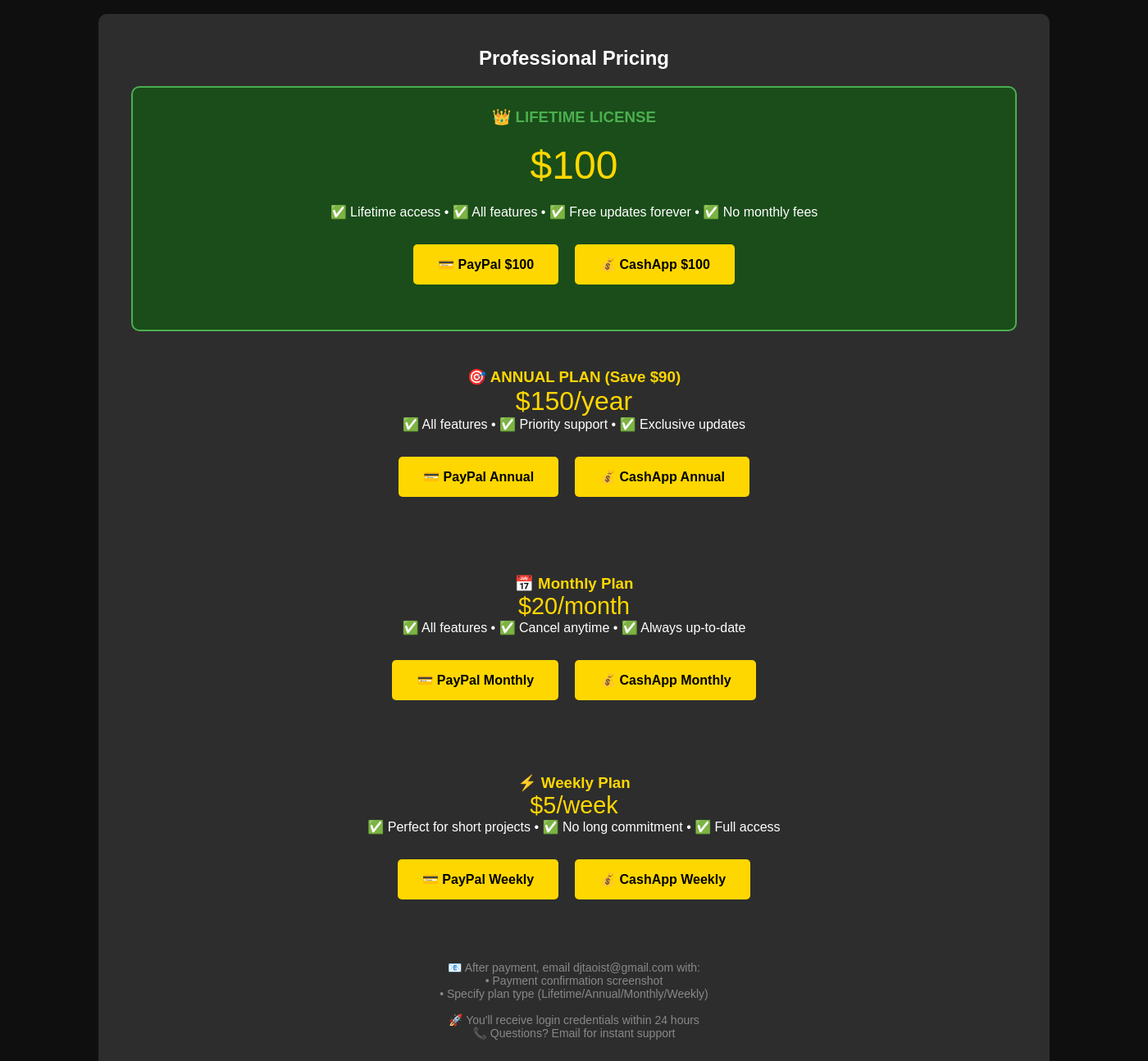
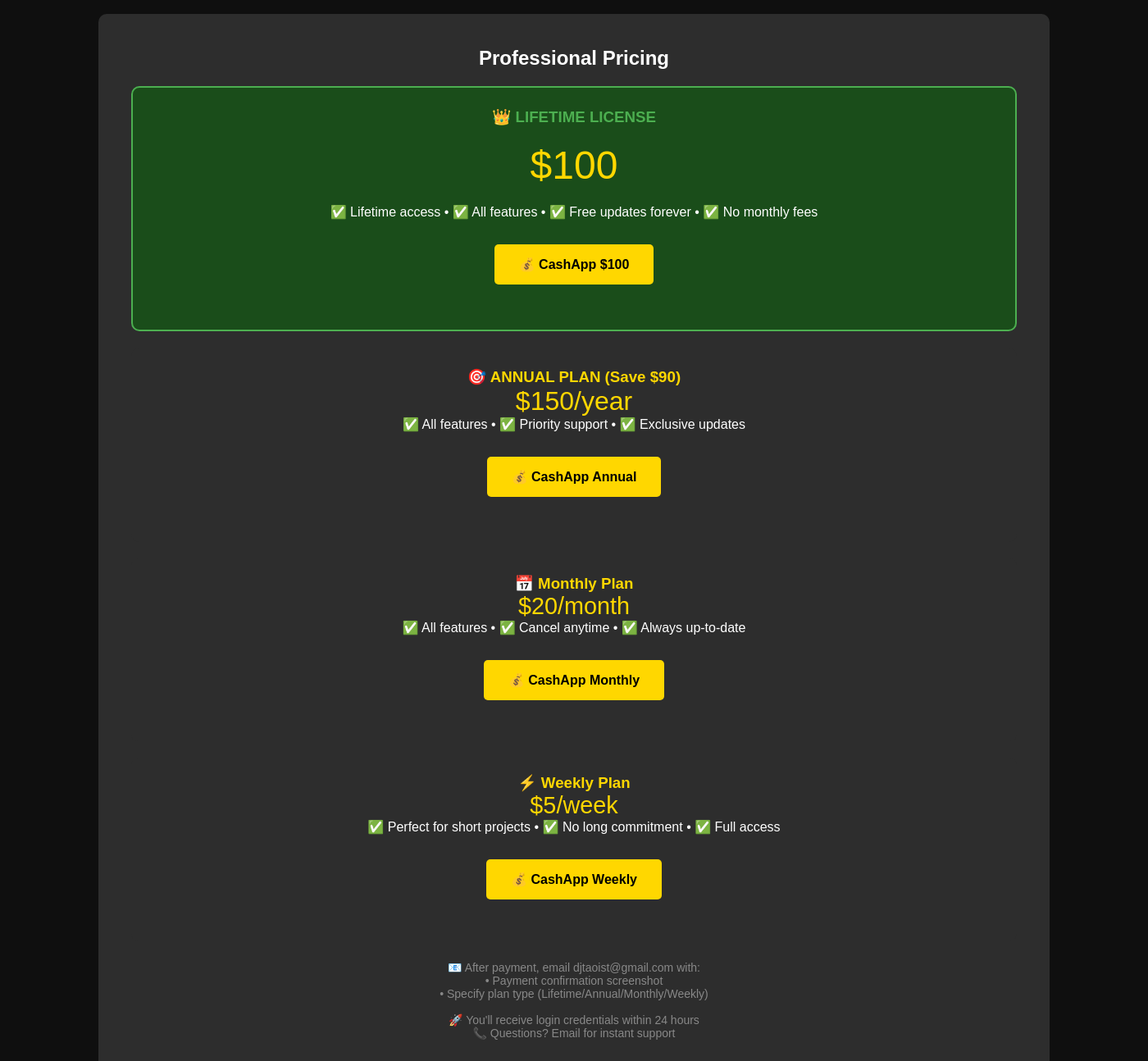
Before and after one commit to 6odevi7/aibeatzbyJyntzu, an Electron app: page website/index.html in a window 1400 px wide. Shown: the part 1049-2343 px from the top of the page at 82% size. Drawn offline with Linux system fonts and the light colour scheme.

Commit message:
CashApp only - remove broken PayPal

```diff
--- a/website/index.html
+++ b/website/index.html
@@ -97,7 +97,6 @@
                 <div class="price">$100</div>
                 <p>✅ Lifetime access • ✅ All features • ✅ Free updates forever • ✅ No monthly fees</p>
                 <div class="payment-options">
-                    <a href="mailto:djtaoist@gmail.com?subject=AiBeatzbyJyntzu Lifetime License - $100&body=I want to purchase the lifetime license for $100. Please send payment instructions." class="payment-btn">💳 PayPal $100</a>
                     <a href="https://cash.app/$mysterymichael/100" class="payment-btn">💰 CashApp $100</a>
                 </div>
             </div>
@@ -108,7 +107,6 @@
                 <div style="font-size: 2em; color: #ffd700;">$150/year</div>
                 <p>✅ All features • ✅ Priority support • ✅ Exclusive updates</p>
                 <div class="payment-options">
-                    <a href="mailto:djtaoist@gmail.com?subject=AiBeatzbyJyntzu Annual License - $150&body=I want to purchase the annual license for $150. Please send payment instructions." class="payment-btn">💳 PayPal Annual</a>
                     <a href="https://cash.app/$mysterymichael/150" class="payment-btn">💰 CashApp Annual</a>
                 </div>
             </div>
@@ -119,7 +117,6 @@
                 <div style="font-size: 1.8em; color: #ffd700;">$20/month</div>
                 <p>✅ All features • ✅ Cancel anytime • ✅ Always up-to-date</p>
                 <div class="payment-options">
-                    <a href="mailto:djtaoist@gmail.com?subject=AiBeatzbyJyntzu Monthly License - $20&body=I want to purchase the monthly license for $20. Please send payment instructions." class="payment-btn">💳 PayPal Monthly</a>
                     <a href="https://cash.app/$mysterymichael/20" class="payment-btn">💰 CashApp Monthly</a>
                 </div>
             </div>
@@ -130,7 +127,6 @@
                 <div style="font-size: 1.8em; color: #ffd700;">$5/week</div>
                 <p>✅ Perfect for short projects • ✅ No long commitment • ✅ Full access</p>
                 <div class="payment-options">
-                    <a href="mailto:djtaoist@gmail.com?subject=AiBeatzbyJyntzu Weekly License - $5&body=I want to purchase the weekly license for $5. Please send payment instructions." class="payment-btn">💳 PayPal Weekly</a>
                     <a href="https://cash.app/$mysterymichael/5" class="payment-btn">💰 CashApp Weekly</a>
                 </div>
             </div>
```
